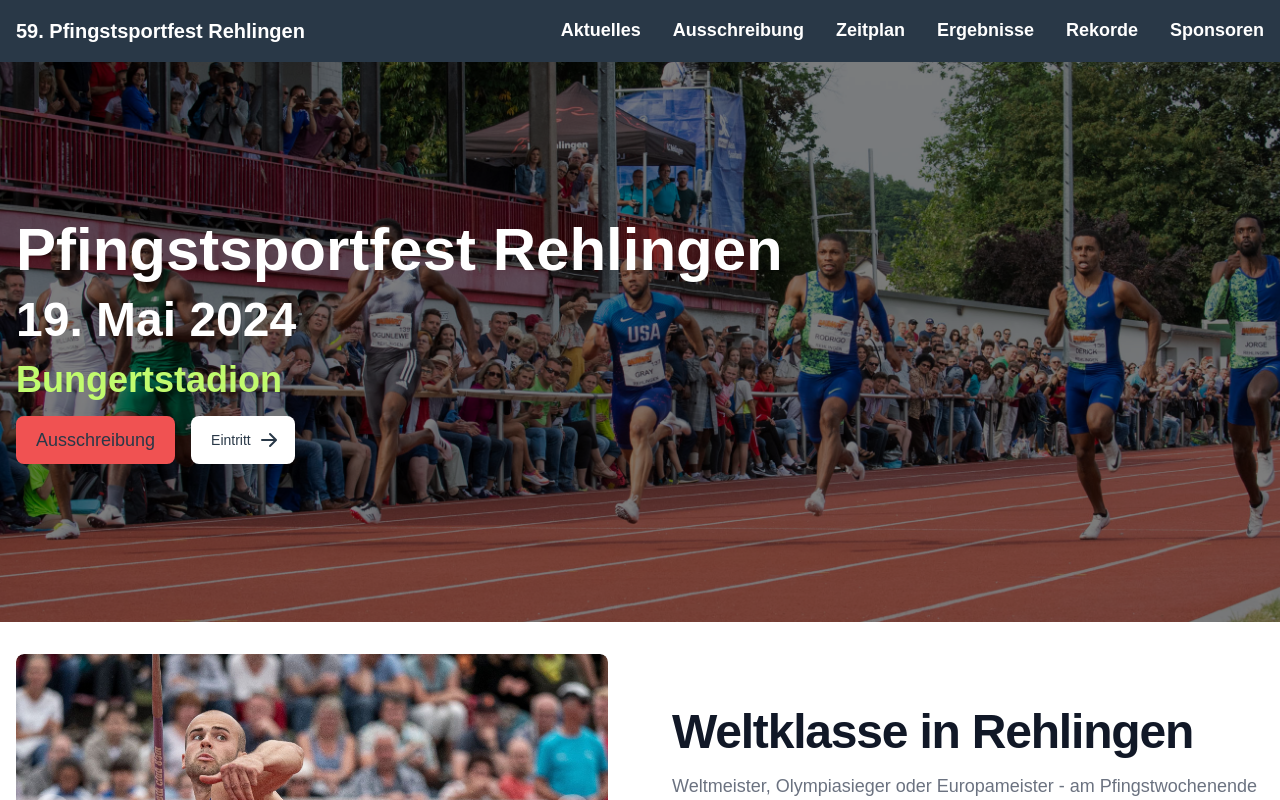
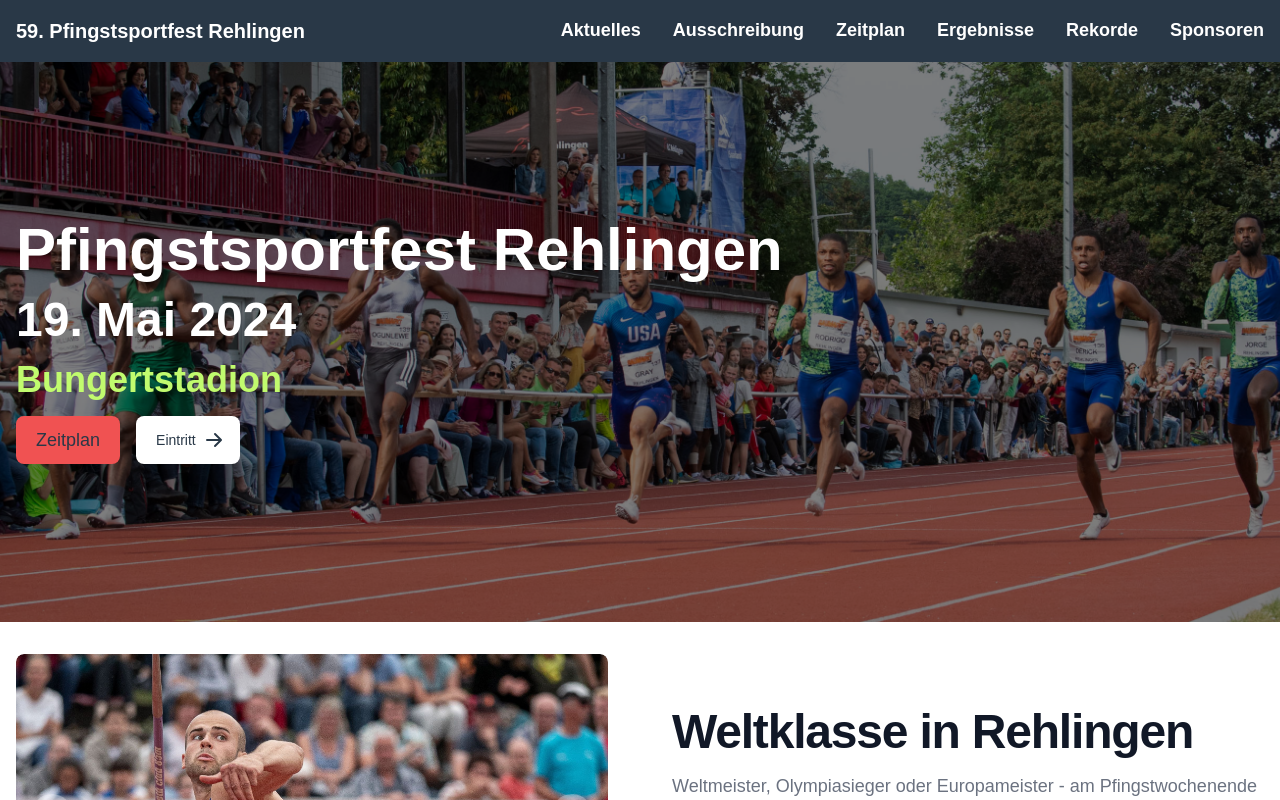
Before and after one commit to lcrehlingen/pfingstsportfest.de, a Next.js app: page / in a window 1280 px wide. Built offline with nearby package versions, Linux system fonts and the light colour scheme; a web font is replaced by a local one.

Commit message:
update hero

```diff
--- a/src/components/Hero.tsx
+++ b/src/components/Hero.tsx
@@ -57,10 +57,10 @@ export default function Hero() {
                   Live-Stream
               </a>*/}
               <Link
-                href="/ausschreibung"
+                href="/zeitplan"
                 className="inline-flex max-w-fit items-center rounded-lg bg-red-500 px-5 py-2.5 text-center text-lg font-medium text-tourDarkBlue"
               >
-                Ausschreibung
+                Zeitplan
               </Link>
               <Link
                 href="/eintritt"
```
